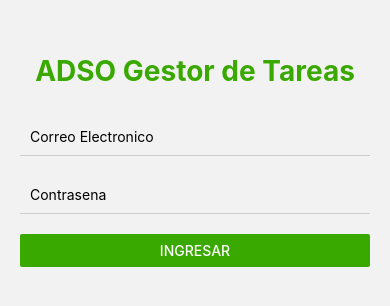
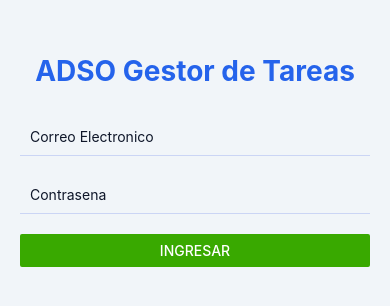
Before and after one commit to hectorivanab-dot/MiAppTareas, a React Native app: screen /Tasks in a window 390 px wide. Shown: the part 262-568 px from the top of the page. Built offline with nearby package versions, Linux system fonts and the light colour scheme.

Commit message:
ProfileImageSceen

```diff
--- a/package.json
+++ b/package.json
@@ -11,9 +11,11 @@
   },
   "dependencies": {
     "@react-native-async-storage/async-storage": "2.2.0",
-    "@react-navigation/native": "^7.1.33",
+    "@react-navigation/native": "^7.2.0",
     "@react-navigation/native-stack": "^7.14.5",
+    "@react-navigation/stack": "^7.8.7",
     "expo": "~54.0.0",
+    "expo-image-picker": "~17.0.10",
     "expo-status-bar": "~1.4.4",
     "react": "19.1.0",
     "react-native": "0.81.5",
--- a/src/api/apiService.js
+++ b/src/api/apiService.js
@@ -1,7 +1,7 @@
 import AsyncStorage from "@react-native-async-storage/async-storage";
 
 // 1. CAMBIA ESTA IP SIEMPRE QUE CAMBIES DE RED O REINICIES LA PC
-const BASE_URL = "http://192.168.1.6:8000/api";
+const BASE_URL = "http://10.3.146.72:8000/api";
 
 export const loginService = async (email, password) => {
     try {
--- a/src/screens/HomeScreen.js
+++ b/src/screens/HomeScreen.js
@@ -60,34 +60,81 @@ const HomeScreen = ({ navigation }) => {
 // Diseño de home
 //Pantalla Inicial Despues de Login
 const styles = StyleSheet.create({
-    container: { flex: 1, backgroundColor: '#f8f9fa', padding: 20, paddingTop: 60 },
+    container: {
+        flex: 1,
+        backgroundColor: '#F1F5F9',
+        padding: 20,
+        paddingTop: 60
+    },
+
     profileCard: {
         flexDirection: 'row',
-        backgroundColor: '#fff',
+        backgroundColor: '#FFFFFF',
         padding: 20,
         borderRadius: 20,
         alignItems: 'center',
-        elevation: 5,
+        elevation: 4,
         marginBottom: 30
     },
-    // Si el usuario no tiene foto, se muestra un placeholder circular
-    avatar: { width: 80, height: 80, borderRadius: 40, backgroundColor: '#eee' },
+
+    avatar: {
+        width: 80,
+        height: 80,
+        borderRadius: 40,
+        backgroundColor: '#E2E8F0'
+    },
+
     info: { marginLeft: 20 },
-    name: { fontSize: 20, fontWeight: 'bold', color: '#333' },
-    role: { fontSize: 14, color: '#39A900', fontWeight: '600', marginTop: 4 },
-    grid: { flexDirection: 'row', justifyContent: 'space-between', marginBottom: 20 },
+
+    name: {
+        fontSize: 20,
+        fontWeight: 'bold',
+        color: '#0F172A'
+    },
+
+    role: {
+        fontSize: 14,
+        color: '#2563EB',
+        fontWeight: '600',
+        marginTop: 4
+    },
+
+    grid: {
+        flexDirection: 'row',
+        justifyContent: 'space-between',
+        marginBottom: 20
+    },
+
     menuItem: {
-        backgroundColor: '#fff',
+        backgroundColor: '#FFFFFF',
         width: '48%',
         padding: 25,
         borderRadius: 15,
         alignItems: 'center',
         elevation: 3
     },
-    icon: { fontSize: 32, marginBottom: 10 },
-    menuText: { fontWeight: '600', color: '#444' },
-    logoutBtn: { marginTop: 'auto', padding: 15, alignItems: 'center' },
-    logoutText: { color: '#FF4444', fontWeight: 'bold' }
+
+    icon: {
+        fontSize: 32,
+        marginBottom: 10,
+        color: '#2563EB'
+    },
+
+    menuText: {
+        fontWeight: '600',
+        color: '#334155'
+    },
+
+    logoutBtn: {
+        marginTop: 'auto',
+        padding: 15,
+        alignItems: 'center'
+    },
+
+    logoutText: {
+        color: '#EF4444',
+        fontWeight: 'bold'
+    }
 });
 
 export default HomeScreen;
--- a/src/screens/LoginScreen.js
+++ b/src/screens/LoginScreen.js
@@ -52,10 +52,29 @@ const LoginScreen = () => {
     );
 };
 // Diseño de login
-const styles = StyleSheet.create ({
-    container: {flex: 1, justifyContent: "center", padding: 20},
-    title: {fontSize: 28, fontWeight: "bold", textAlign: 'center', marginBottom: 30, color: '#39A900'},
-    input: {borderBottomWidth: 1, borderColor: "#ccc", marginBottom: 20, padding: 10}
+const styles = StyleSheet.create({
+    container: {
+        flex: 1,
+        justifyContent: "center",
+        padding: 20,
+        backgroundColor: '#F1F5F9'
+    },
+
+    title: {
+        fontSize: 28,
+        fontWeight: "bold",
+        textAlign: 'center',
+        marginBottom: 30,
+        color: '#2563EB'
+    },
+
+    input: {
+        borderBottomWidth: 1,
+        borderColor: "#CBD5F5",
+        marginBottom: 20,
+        padding: 10,
+        color: '#0F172A'
+    }
 });
 
 export default LoginScreen;
--- a/src/screens/ProfilelmangeScreen.js
+++ b/src/screens/ProfileImageScreen.js
@@ -89,19 +89,80 @@ const ProfileImageScreen = ({ navigation }) => {
 };
 //Pantalla para cambiar la imagen de perfil.
 const styles = StyleSheet.create({
-    container: { flex: 1, backgroundColor: '#fff', padding: 20, paddingTop: 60, alignItems: 'center' },
-    title: { fontSize: 24, fontWeight: 'bold', color: '#333', marginBottom: 30 },
-    previewImage: { width: 200, height: 200, borderRadius: 100, marginBottom: 20 },
-    placeholder: { width: 200, height: 200, borderRadius: 100, backgroundColor: '#eee', justifyContent: 'center', alignItems: 'center', marginBottom: 20 },
-    placeholderText: { color: '#888', textAlign: 'center' },
-    selectBtn: { width: '100%', padding: 15, borderRadius: 10, borderWidth: 2, borderColor: '#39A900', alignItems: 'center', marginBottom: 15 },
-    selectText: { color: '#39A900', fontWeight: 'bold' },
-    uploadBtn: { width: '100%', padding: 15, borderRadius: 10, backgroundColor: '#39A900', alignItems: 'center' },
-    uploadText: { color: '#fff', fontWeight: 'bold' },
-    cancelBtn: { marginTop: 'auto', padding: 15 },
-    cancelText: { color: '#FF4444' }
+    container: {
+        flex: 1,
+        backgroundColor: '#F1F5F9',
+        padding: 20,
+        paddingTop: 60,
+        alignItems: 'center'
+    },
+
+    title: {
+        fontSize: 24,
+        fontWeight: 'bold',
+        color: '#0F172A',
+        marginBottom: 30
+    },
+
+    previewImage: {
+        width: 200,
+        height: 200,
+        borderRadius: 100,
+        marginBottom: 20
+    },
+
+    placeholder: {
+        width: 200,
+        height: 200,
+        borderRadius: 100,
+        backgroundColor: '#E2E8F0',
+        justifyContent: 'center',
+        alignItems: 'center',
+        marginBottom: 20
+    },
+
+    placeholderText: {
+        color: '#64748B',
+        textAlign: 'center'
+    },
+
+    selectBtn: {
+        width: '100%',
+        padding: 15,
+        borderRadius: 10,
+        borderWidth: 2,
+        borderColor: '#2563EB',
+        alignItems: 'center',
+        marginBottom: 15
+    },
+
+    selectText: {
+        color: '#2563EB',
+        fontWeight: 'bold'
+    },
+
+    uploadBtn: {
+        width: '100%',
+        padding: 15,
+        borderRadius: 10,
+        backgroundColor: '#2563EB',
+        alignItems: 'center'
+    },
+
+    uploadText: {
+        color: '#fff',
+        fontWeight: 'bold'
+    },
+
+    cancelBtn: {
+        marginTop: 'auto',
+        padding: 15
+    },
+
+    cancelText: {
+        color: '#EF4444'
+    }
 });
-
 export default ProfileImageScreen;
 
 //Editor de imagen de perfil
--- a/src/screens/TaskScreen.js
+++ b/src/screens/TaskScreen.js
@@ -89,18 +89,91 @@ const TaskScreen = () => {
 };
 //Gestionar las tareas, apartado visual para crear, editar y eliminar tareas.
 const styles = StyleSheet.create({
-    container: { flex: 1, padding: 20, paddingTop: 60 },
-    title: { fontSize: 24, fontWeight: 'bold', marginBottom: 20 },
-    card: { backgroundColor: '#fff', padding: 15, borderRadius: 10, marginBottom: 10, flexDirection: 'row', elevation: 2 },
-    taskTitle: { fontWeight: 'bold', fontSize: 16 },
-    actions: { flexDirection: 'row', gap: 15, alignItems: 'center' },
-    fab: { position: 'absolute', bottom: 30, right: 30, backgroundColor: '#39A900', width: 60, height: 60, borderRadius: 30, justifyContent: 'center', alignItems: 'center', elevation: 5 },
-    fabText: { color: '#fff', fontSize: 30 },
-    modalContent: { flex: 1, justifyContent: 'center', backgroundColor: 'rgba(0,0,0,0.5)', padding: 20 },
-    formCard: { backgroundColor: '#fff', padding: 20, borderRadius: 15 },
-    modalTitle: { fontSize: 20, fontWeight: 'bold', marginBottom: 15 },
-    input: { borderBottomWidth: 1, marginBottom: 20, padding: 8 },
-    modalButtons: { flexDirection: 'row', justifyContent: 'space-between' }
+    container: {
+        flex: 1,
+        padding: 20,
+        paddingTop: 60,
+        backgroundColor: '#F1F5F9'
+    },
+
+    title: {
+        fontSize: 24,
+        fontWeight: 'bold',
+        marginBottom: 20,
+        color: '#0F172A'
+    },
+
+    card: {
+        backgroundColor: '#FFFFFF',
+        padding: 15,
+        borderRadius: 10,
+        marginBottom: 10,
+        flexDirection: 'row',
+        elevation: 2
+    },
+
+    taskTitle: {
+        fontWeight: 'bold',
+        fontSize: 16,
+        color: '#0F172A'
+    },
+
+    actions: {
+        flexDirection: 'row',
+        gap: 15,
+        alignItems: 'center'
+    },
+
+    fab: {
+        position: 'absolute',
+        bottom: 30,
+        right: 30,
+        backgroundColor: '#2563EB',
+        width: 60,
+        height: 60,
+        borderRadius: 30,
+        justifyContent: 'center',
+        alignItems: 'center',
+        elevation: 5
+    },
+
+    fabText: {
+        color: '#fff',
+        fontSize: 30
+    },
+
+    modalContent: {
+        flex: 1,
+        justifyContent: 'center',
+        backgroundColor: 'rgba(0,0,0,0.5)',
+        padding: 20
+    },
+
+    formCard: {
+        backgroundColor: '#FFFFFF',
+        padding: 20,
+        borderRadius: 15
+    },
+
+    modalTitle: {
+        fontSize: 20,
+        fontWeight: 'bold',
+        marginBottom: 15,
+        color: '#0F172A'
+    },
+
+    input: {
+        borderBottomWidth: 1,
+        marginBottom: 20,
+        padding: 8,
+        borderColor: '#CBD5F5',
+        color: '#0F172A'
+    },
+
+    modalButtons: {
+        flexDirection: 'row',
+        justifyContent: 'space-between'
+    }
 });
 
 export default TaskScreen;
```
Also changed, not shown: 1 other file (tests, documents, lock files or other folders).
